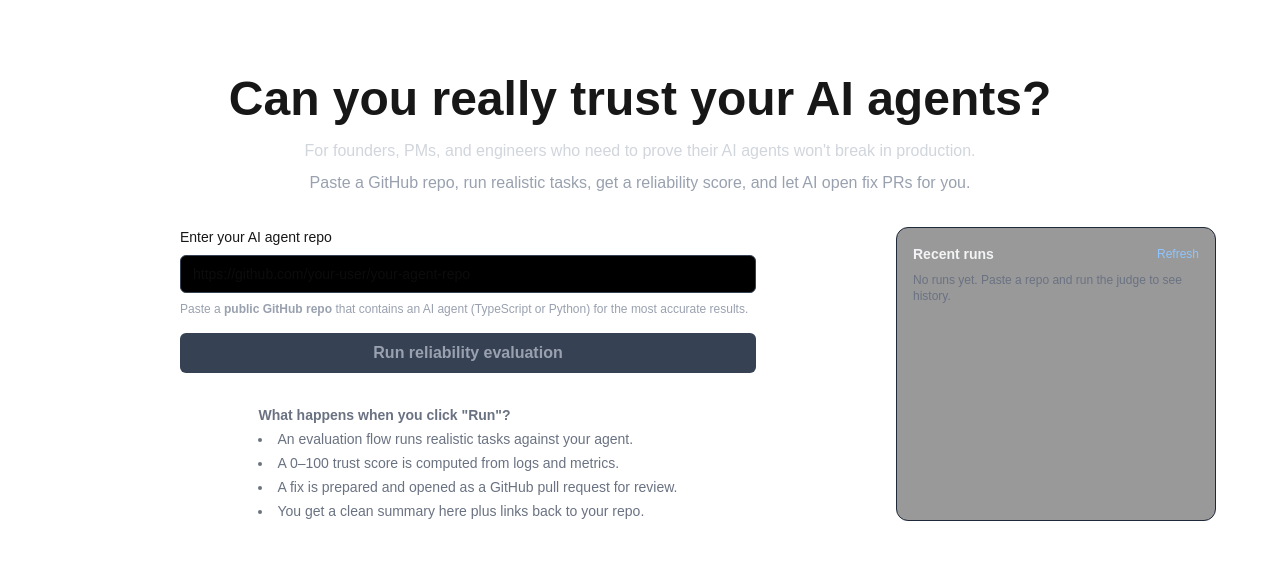
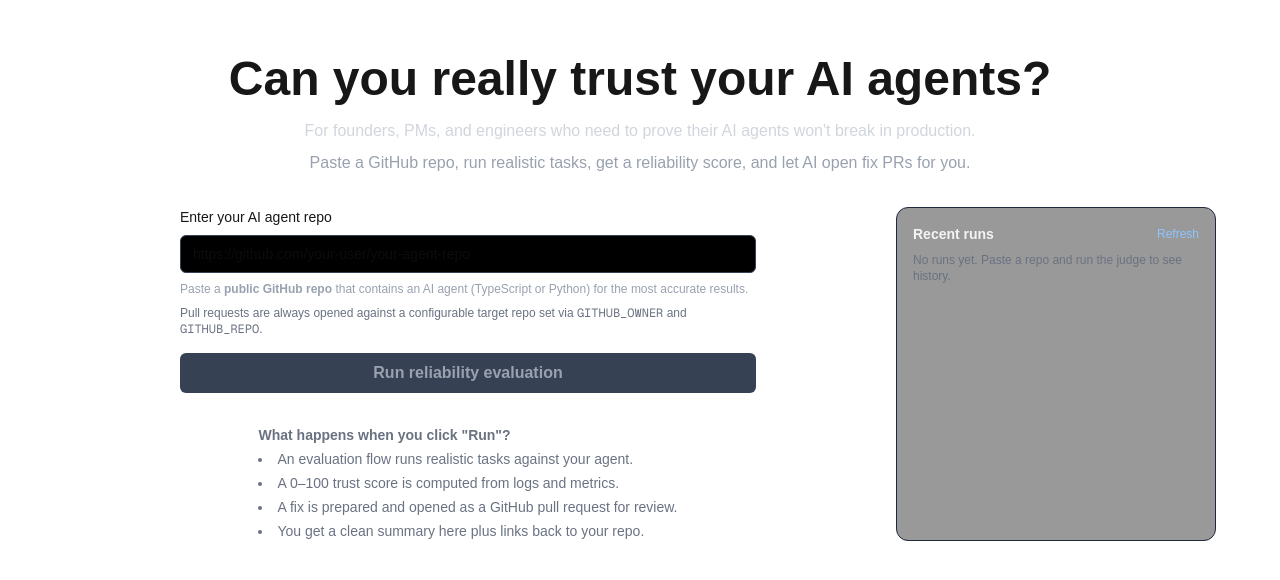
Before and after one commit to priyanshap/ai-reliability-judge, a Next.js app: page / in a window 1280 px wide. Shown: the part 102-682 px from the top of the page. Built offline with nearby package versions, Linux system fonts and the light colour scheme.

Commit message:
Document configurable PR target repo

```diff
--- a/app/page.tsx
+++ b/app/page.tsx
@@ -157,6 +157,11 @@ export default function Home() {
               Paste a <span className="font-semibold">public GitHub repo</span>{" "}
               that contains an AI agent (TypeScript or Python) for the most
               accurate results.
+            </p>
+            <p className="text-xs text-gray-500">
+              Pull requests are always opened against a configurable target repo
+              set via <span className="font-mono">GITHUB_OWNER</span> and
+              <span className="font-mono"> GITHUB_REPO</span>.
             </p>
 
             <button
```
